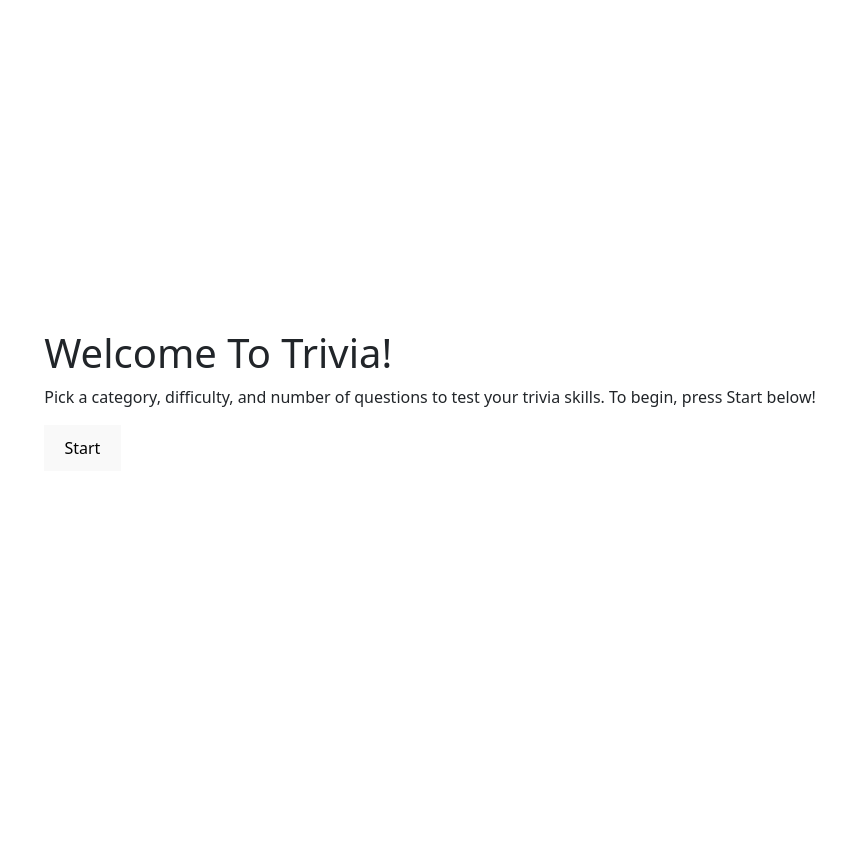
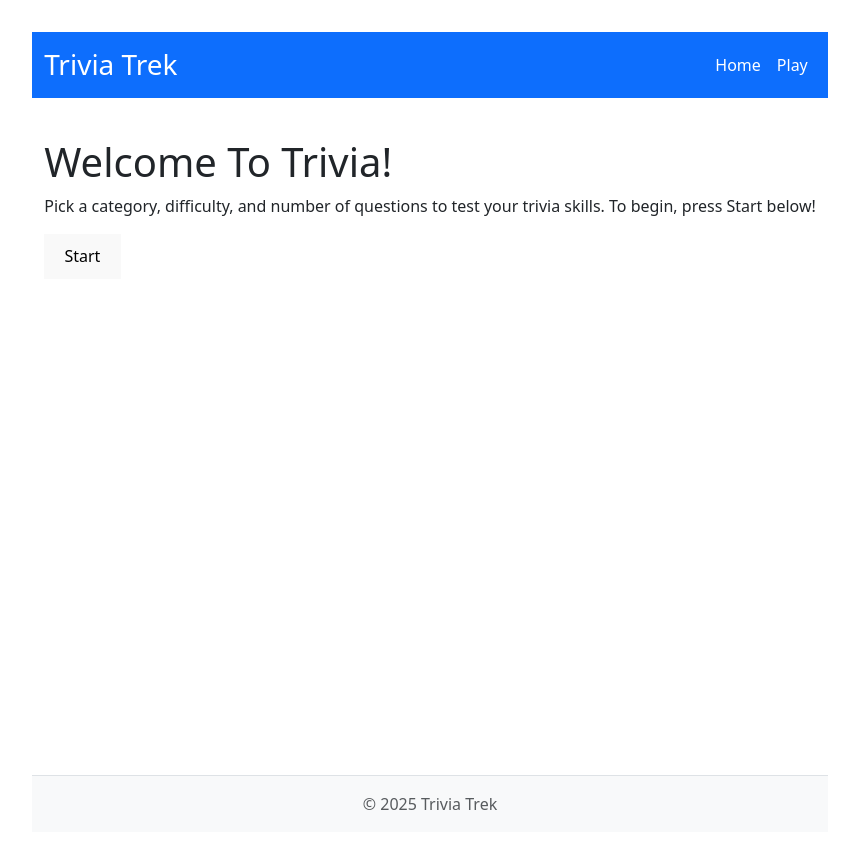
Before and after one commit to bryangurr/TriviaGame, a React app in the folder frontend/: page / in a window 1280 px wide. Shown: the top 848 px of the page, without its empty margins (210-1069 px from the left). Before the commit the page ends 800 px from the top, so only its background shows below. Built offline with nearby package versions, Linux system fonts and the light colour scheme; the HTML template or start-up script is replaced by a standard one.

Commit message:
Add header and footer

```diff
--- a/frontend/src/App.tsx
+++ b/frontend/src/App.tsx
@@ -4,20 +4,21 @@ import HomePage from "./pages/HomePage";
 import Game from "./pages/GameSetup";
 import Question from "./pages/QuestionPage";
 import ResultsPage from "./pages/ResultsPage";
+import Layout from "./components/Layout";
 
 function App() {
   return (
-    <>
-      <Router>
-        <Routes>
-          <Route path="/" element={<HomePage />} />
-          <Route path="/game" element={<Game />} />
-          <Route path="/question" element={<Question />} />
-          <Route path="/results" element={<ResultsPage />} />
+    <Router>
+      <Routes>
+        <Route path="/" element={<Layout />}>
+          <Route index element={<HomePage />} />
+          <Route path="game" element={<Game />} />
+          <Route path="question" element={<Question />} />
+          <Route path="results" element={<ResultsPage />} />
           <Route path="*" element={<HomePage />} />
-        </Routes>
-      </Router>
-    </>
+        </Route>
+      </Routes>
+    </Router>
   );
 }
 
--- /dev/null
+++ b/frontend/src/components/Footer.tsx
@@ -0,0 +1,9 @@
+export default function Footer() {
+  return (
+    <footer className="bg-light text-center py-3 mt-4 border-top">
+      <p className="mb-0 text-muted">
+        © {new Date().getFullYear()} Trivia Trek
+      </p>
+    </footer>
+  );
+}
--- /dev/null
+++ b/frontend/src/components/Header.tsx
@@ -0,0 +1,19 @@
+import { Link } from "react-router-dom";
+
+export default function Header() {
+  return (
+    <header className="bg-primary text-white py-3 mb-4">
+      <div className="container d-flex justify-content-between align-items-center">
+        <h1 className="h3 mb-0">Trivia Trek</h1>
+        <nav>
+          <Link to="/" className="text-white text-decoration-none mx-2">
+            Home
+          </Link>
+          <Link to="/game" className="text-white text-decoration-none mx-2">
+            Play
+          </Link>
+        </nav>
+      </div>
+    </header>
+  );
+}
--- /dev/null
+++ b/frontend/src/components/Layout.tsx
@@ -0,0 +1,15 @@
+import Header from "./Header";
+import Footer from "./Footer";
+import { Outlet } from "react-router-dom";
+
+export default function Layout() {
+  return (
+    <div className="d-flex flex-column min-vh-100">
+      <Header />
+      <main className="flex-fill container mt-3">
+        <Outlet />
+      </main>
+      <Footer />
+    </div>
+  );
+}
--- a/frontend/src/pages/ResultsPage.tsx
+++ b/frontend/src/pages/ResultsPage.tsx
@@ -1,5 +1,6 @@
 // ResultsPage.tsx
 import { useLocation, useNavigate } from "react-router-dom";
+import Header from "../components/Header";
 
 type ResultsState = { score: number; total: number };
 
@@ -21,6 +22,7 @@ export default function ResultsPage() {
   }
 
   return (
+    <>
       <div className="container mt-5 text-center">
         <h2>Results: You are a {title}</h2>
         <p className="fs-4 mt-3">
@@ -31,5 +33,6 @@ export default function ResultsPage() {
           Play Again
         </button>
       </div>
+    </>
   );
 }
```
Lines whose indentation alone changed are shown as unchanged.
